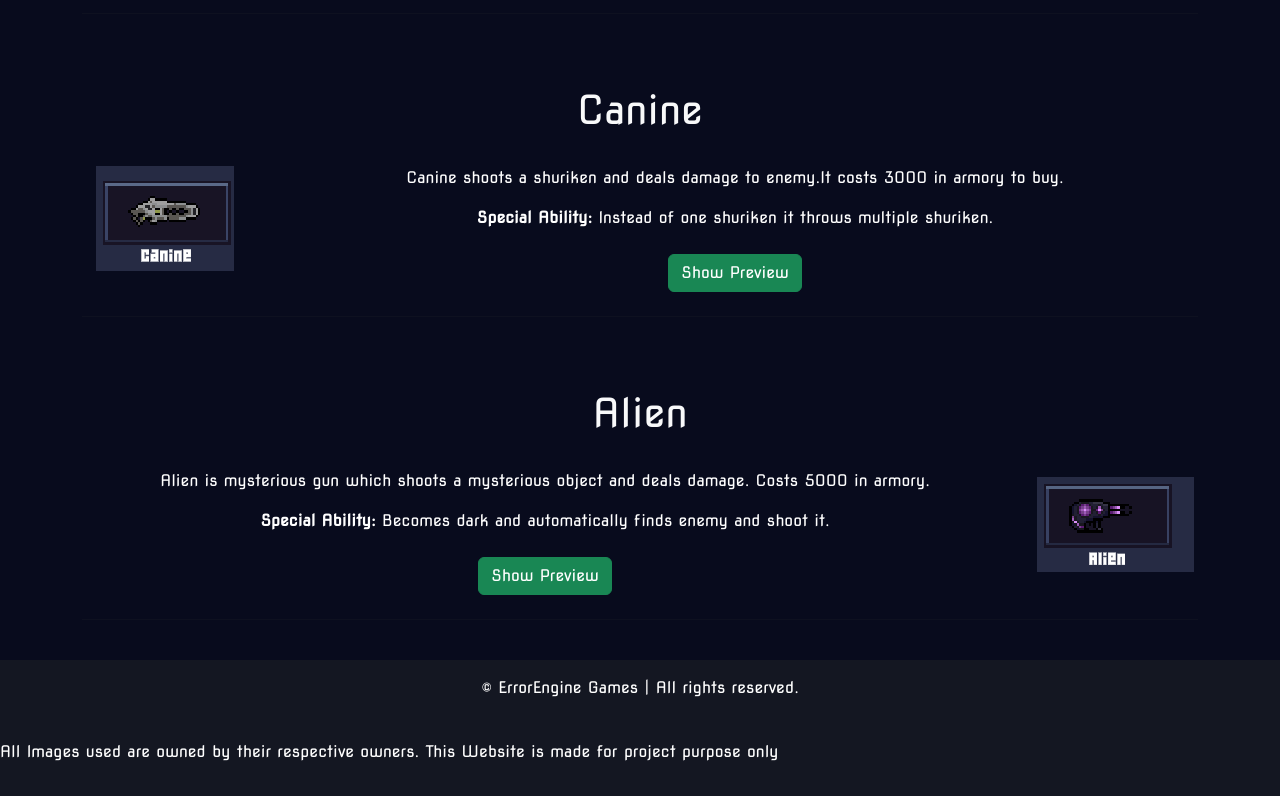
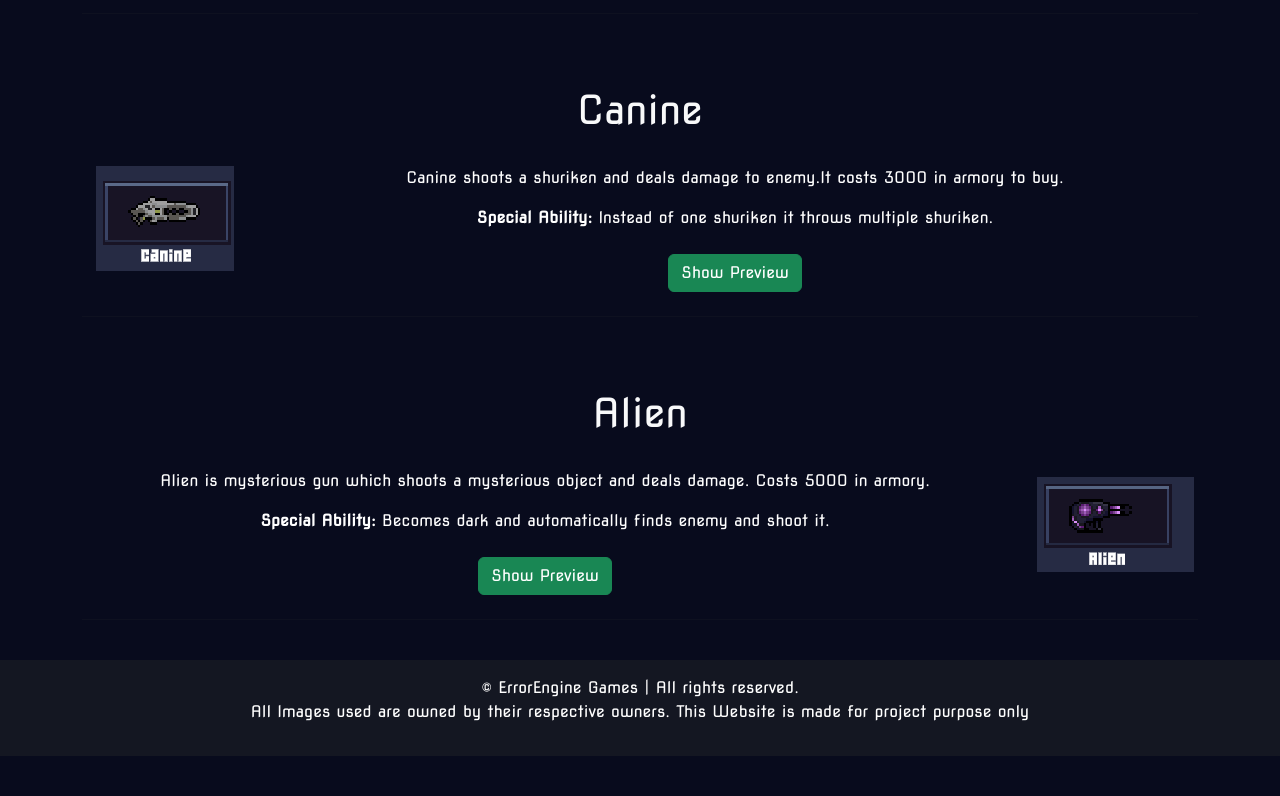
Before and after one commit to ommaniar/mutant-fortune-web, a plain HTML site: page weapons.html in a window 1280 px wide. Shown: the part 2088-2884 px from the top of the page. After the commit the page ends 2844 px from the top, so only its background shows below. Drawn offline with nearby package versions, Linux system fonts and the light colour scheme.

Commit message:
footer fixed

```diff
--- a/weapons.html
+++ b/weapons.html
@@ -289,7 +289,7 @@ Prepared By: Maniar Om Vimalbhai, 23002171220008
     <a class="btn btn-success rounded-5 back-to-top" href="#"><i class="bi bi-arrow-up"></i></a>
 
     <footer class="bg-dark text-white justify-content-center mt-3 py-3 bg-opacity-50">
-        <p class="text-center">&copy; ErrorEngine Games | All rights reserved.</p> <br> All Images used are owned by their respective owners. This Website is made for project purpose only</p>
+        <p class="text-center">&copy; ErrorEngine Games | All rights reserved. <br> All Images used are owned by their respective owners. This Website is made for project purpose only</p>
     </footer>
 
 </body>
```
